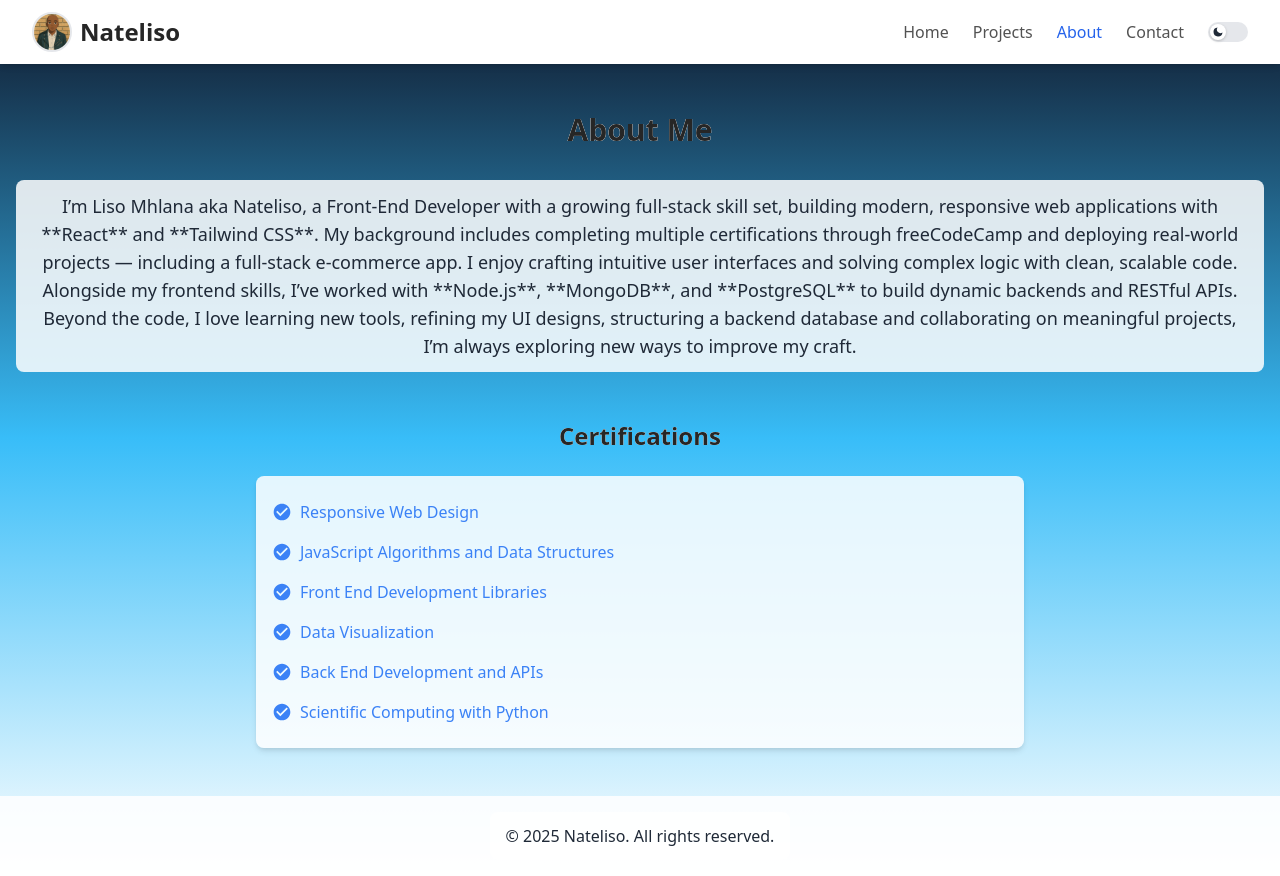
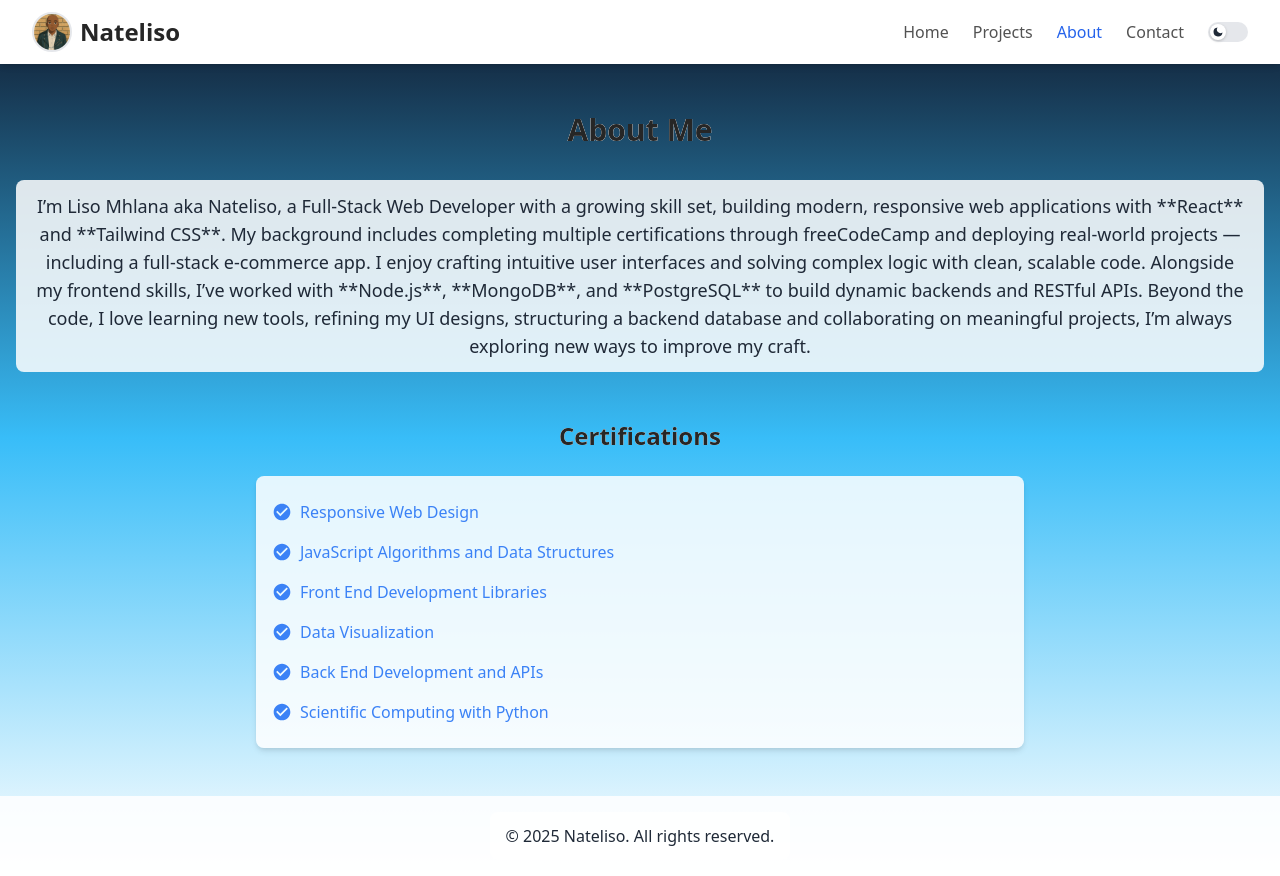
Before and after one commit to Nateliso/nateliso-portfolio, a React (Vite) app: page /about in a window 1280 px wide. Built offline with nearby package versions, Linux system fonts and the light colour scheme.

Commit message:
Final edits and update contact info

```diff
--- a/src/pages/About.jsx
+++ b/src/pages/About.jsx
@@ -33,7 +33,7 @@ function About() {
       </h2>
       <div className="p-container max-w-3xl mx-auto text-center">
         <p className="text-lg">
-          I’m Liso Mhlana aka Nateliso, a Front-End Developer with a growing full-stack skill set, building modern, responsive web applications with **React** and **Tailwind CSS**. My background includes completing multiple certifications through freeCodeCamp and deploying real-world projects — including a full-stack e-commerce app.
+          I’m Liso Mhlana aka Nateliso, a Full-Stack Web Developer with a growing skill set, building modern, responsive web applications with **React** and **Tailwind CSS**. My background includes completing multiple certifications through freeCodeCamp and deploying real-world projects — including a full-stack e-commerce app.
           I enjoy crafting intuitive user interfaces and solving complex logic with clean, scalable code. Alongside my frontend skills, I’ve worked with **Node.js**, **MongoDB**, and **PostgreSQL** to build dynamic backends and RESTful APIs.
           Beyond the code, I love learning new tools, refining my UI designs, structuring a backend database and collaborating on meaningful projects, I’m always exploring new ways to improve my craft.
         </p>
--- a/src/pages/Contact.jsx
+++ b/src/pages/Contact.jsx
@@ -100,7 +100,7 @@ function Contact() {
           </div>
           <div className="space-y-4">
             <a
-              href="https://www.linkedin.com/in/liso-mhlana-23b59a264"
+              href="https://www.linkedin.com/in/liso-mhlana-dev"
               target="_blank"
               rel="noopener noreferrer"
               className="flex items-center text-blue-600 dark:text-gray-300 hover:underline"
--- a/src/pages/Home.jsx
+++ b/src/pages/Home.jsx
@@ -13,7 +13,7 @@ function Home() {
         </h1>
         <div className="p-container mt-6 max-w-3xl mx-auto">
           <p className="text-xl sm:text-2xl">
-            A Front-End Developer crafting modern, responsive web apps with{" "}
+            A Full-Stack Developer crafting modern, responsive web apps with{" "}
             <span className="font-semibold">
               React
             </span>{" "}
```
